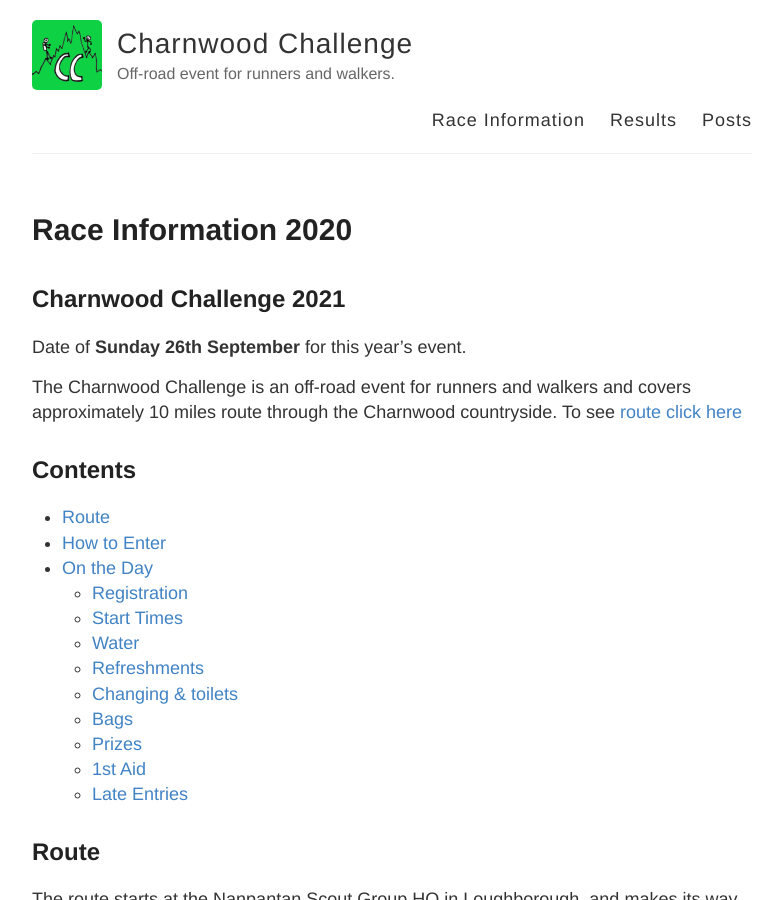
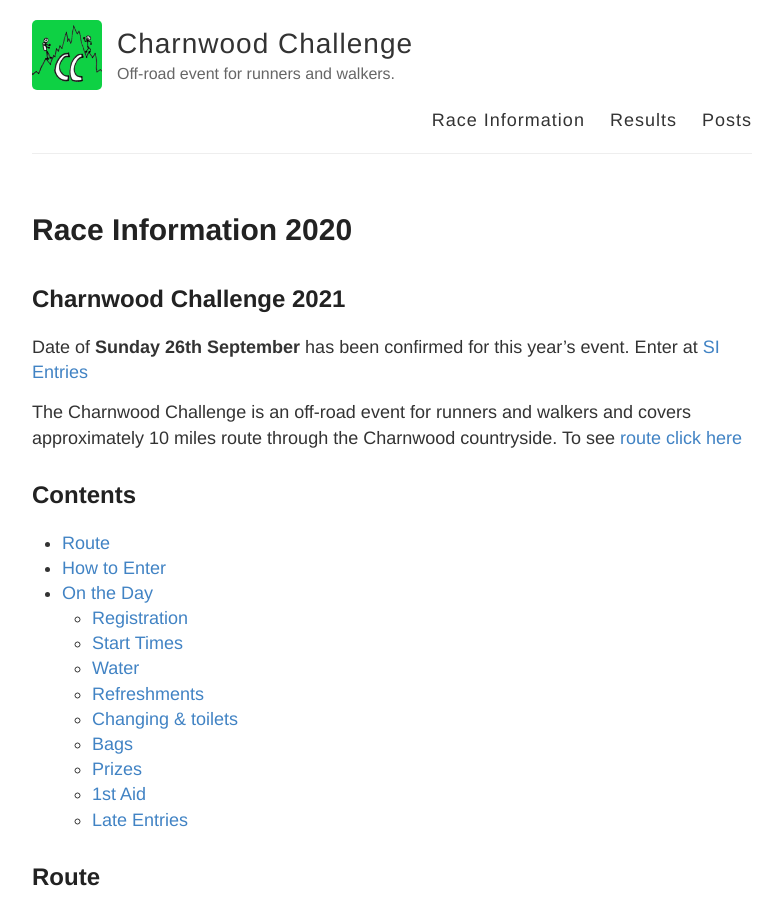
Before and after one commit to Charnwood-Challenge/Charnwood-Challenge.github.io, a Jekyll site: the page built from raceinformation.md, in a window 1280 px wide and 900 px high. Shown: the whole window, without its empty margins (248-1031 px from the left). Built offline with Jekyll 4.4.1, drawn with Linux system fonts in a browser that asks for light colours.

Commit message:
Update raceinformation.md

```diff
--- a/raceinformation.md
+++ b/raceinformation.md
@@ -5,7 +5,8 @@
 ---
 
 ## Charnwood Challenge 2021
-Date of **Sunday 26th September** for this year's event.
+Date of **Sunday 26th September** has been confirmed for this year's event.
+Enter at [SI Entries](https://www.sientries.co.uk/event.php?event_id=8358)
 
 The Charnwood Challenge is an off-road event for runners and walkers and covers approximately 10 miles route through the Charnwood countryside. To see [route click here](https://charnwoodchallenge.me/raceinformation/#route)
 
```
